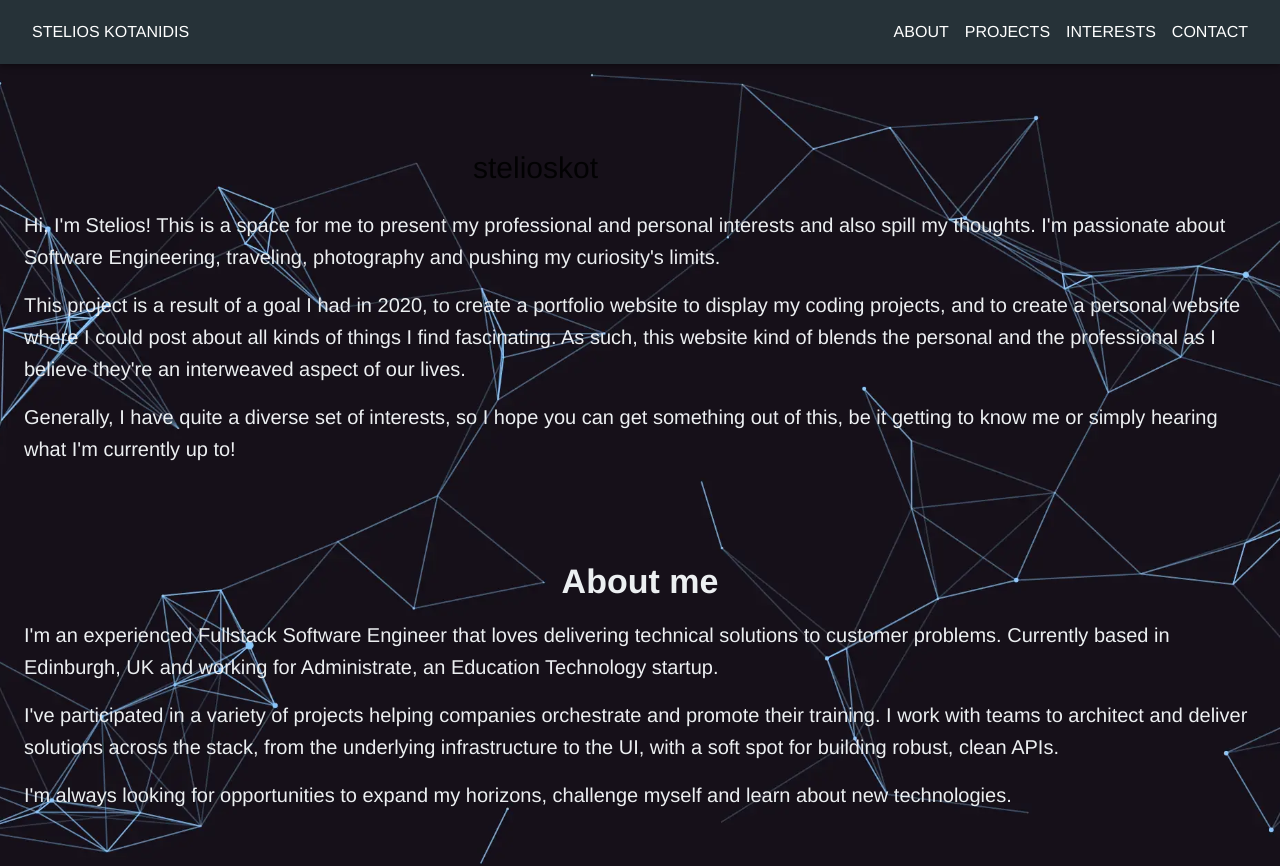
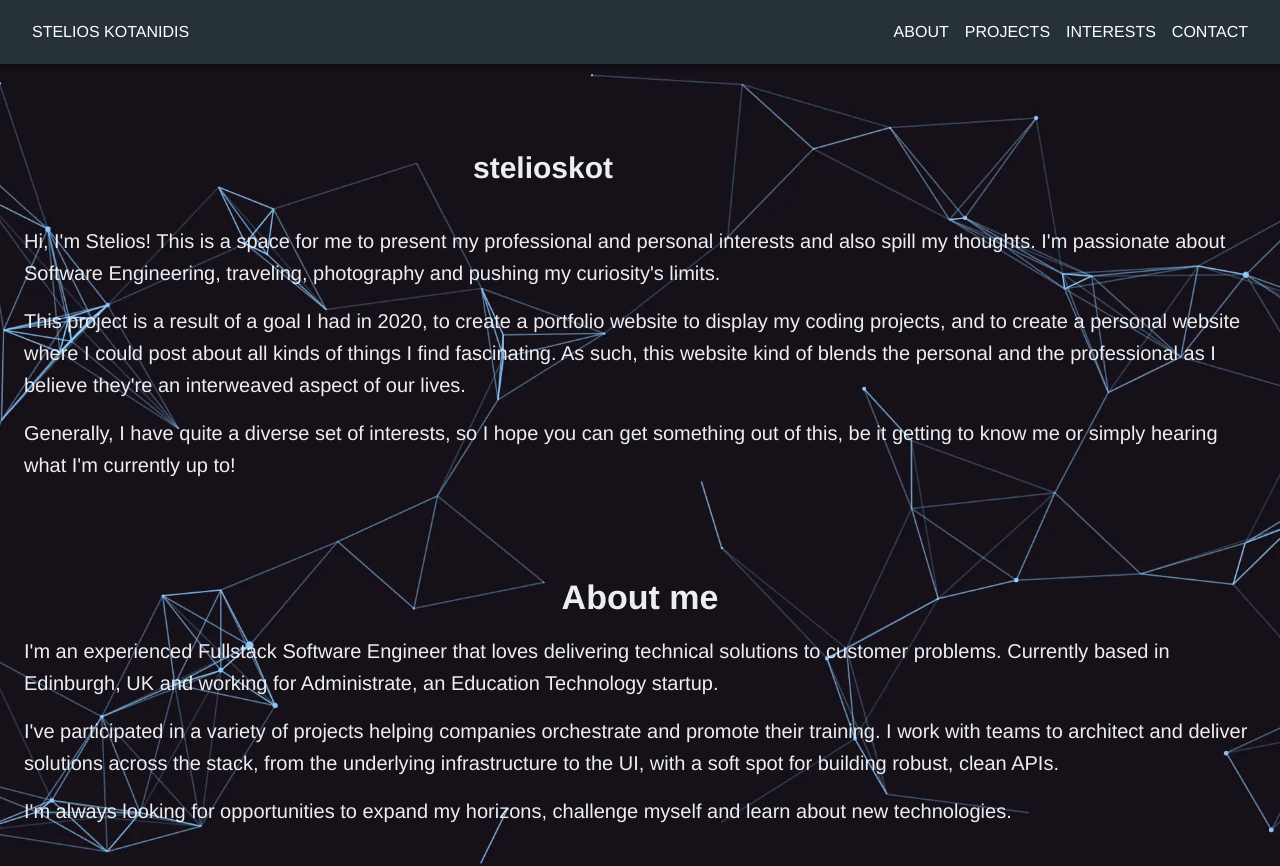
Before and after one commit to devkot/stelioskot.dev, a React (Create React App) app: page / in a window 1280 px wide. Shown: the top 866 px of the page. Built offline with nearby package versions, Linux system fonts and the light colour scheme.

Commit message:
Apply styles to typewriter component

```diff
--- a/src/components/Intro.tsx
+++ b/src/components/Intro.tsx
@@ -38,6 +38,7 @@ const Intro: React.FunctionComponent = () => {
             targets={["whoami", "stelioskotanidis"]}
             typingDelay={250}
             deletingDelay={150}
+            className={classes.homeTitle}
           />
         </Typography>
         <Typography variant="h6" className={classes.homeContent}>
--- a/src/components/Typewriter.tsx
+++ b/src/components/Typewriter.tsx
@@ -5,7 +5,8 @@ const Typewriter: React.FunctionComponent<{
   targets: Array<string>;
   typingDelay: number;
   deletingDelay: number;
-}> = ({ targets, typingDelay, deletingDelay }) => {
+  className: string;
+}> = ({ targets, typingDelay, deletingDelay, className }) => {
   const [name, setName] = useState("");
   const [isDeleting, setIsDeleting] = useState(false);
   const [index, setIndex] = useState(0);
@@ -42,6 +43,7 @@ const Typewriter: React.FunctionComponent<{
 
   return (
     <InputBase
+      className={className}
       value={name}
       inputProps={{
         "aria-label": "typewriter",
```
